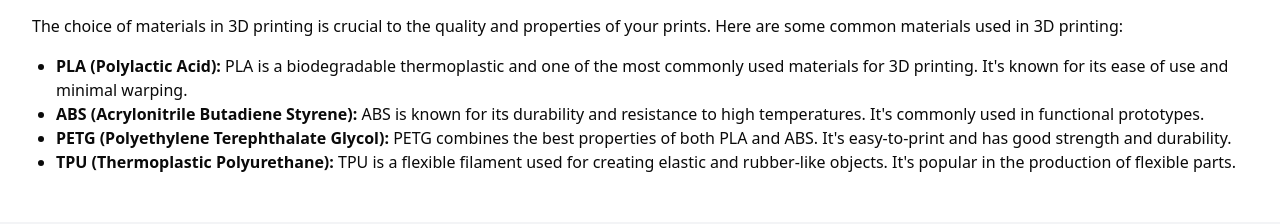
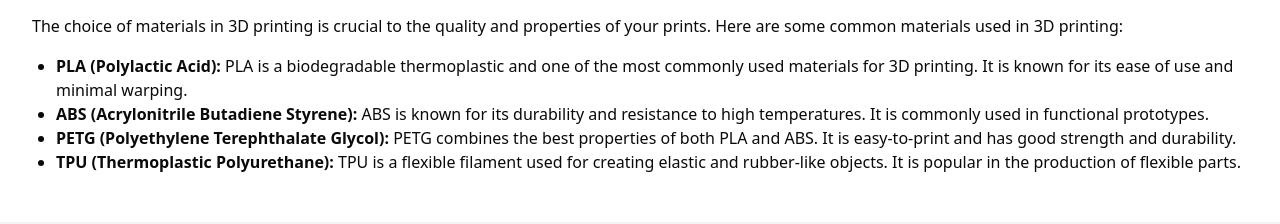
Before and after one commit to droidwar/niftyvanasite, a Next.js app: page / in a window 1280 px wide. Shown: the part 1110-1334 px from the top of the page. Built offline with nearby package versions, Linux system fonts and the light colour scheme.

Commit message:
remove ' from page

```diff
--- a/src/app/page.tsx
+++ b/src/app/page.tsx
@@ -89,22 +89,22 @@ export default function Home() {
             <li>
               <strong>PLA (Polylactic Acid):</strong> PLA is a biodegradable
               thermoplastic and one of the most commonly used materials for 3D
-              printing. It's known for its ease of use and minimal warping.
+              printing. It is known for its ease of use and minimal warping.
             </li>
             <li>
               <strong>ABS (Acrylonitrile Butadiene Styrene):</strong> ABS is
-              known for its durability and resistance to high temperatures. It's
+              known for its durability and resistance to high temperatures. It is
               commonly used in functional prototypes.
             </li>
             <li>
               <strong>PETG (Polyethylene Terephthalate Glycol):</strong> PETG
-              combines the best properties of both PLA and ABS. It's
+              combines the best properties of both PLA and ABS. It is
               easy-to-print and has good strength and durability.
             </li>
             <li>
               <strong>TPU (Thermoplastic Polyurethane):</strong> TPU is a
               flexible filament used for creating elastic and rubber-like
-              objects. It's popular in the production of flexible parts.
+              objects. It is popular in the production of flexible parts.
             </li>
           </ul>
         </div>
```
